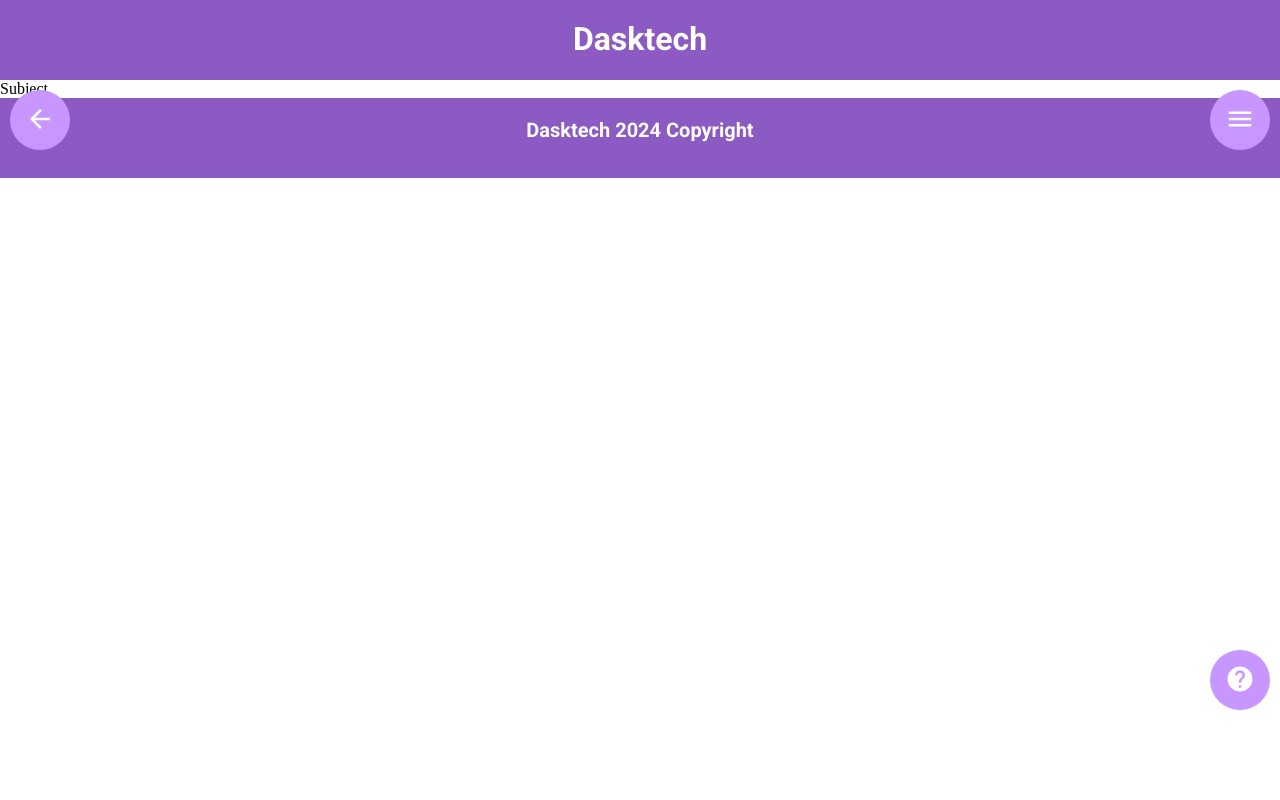
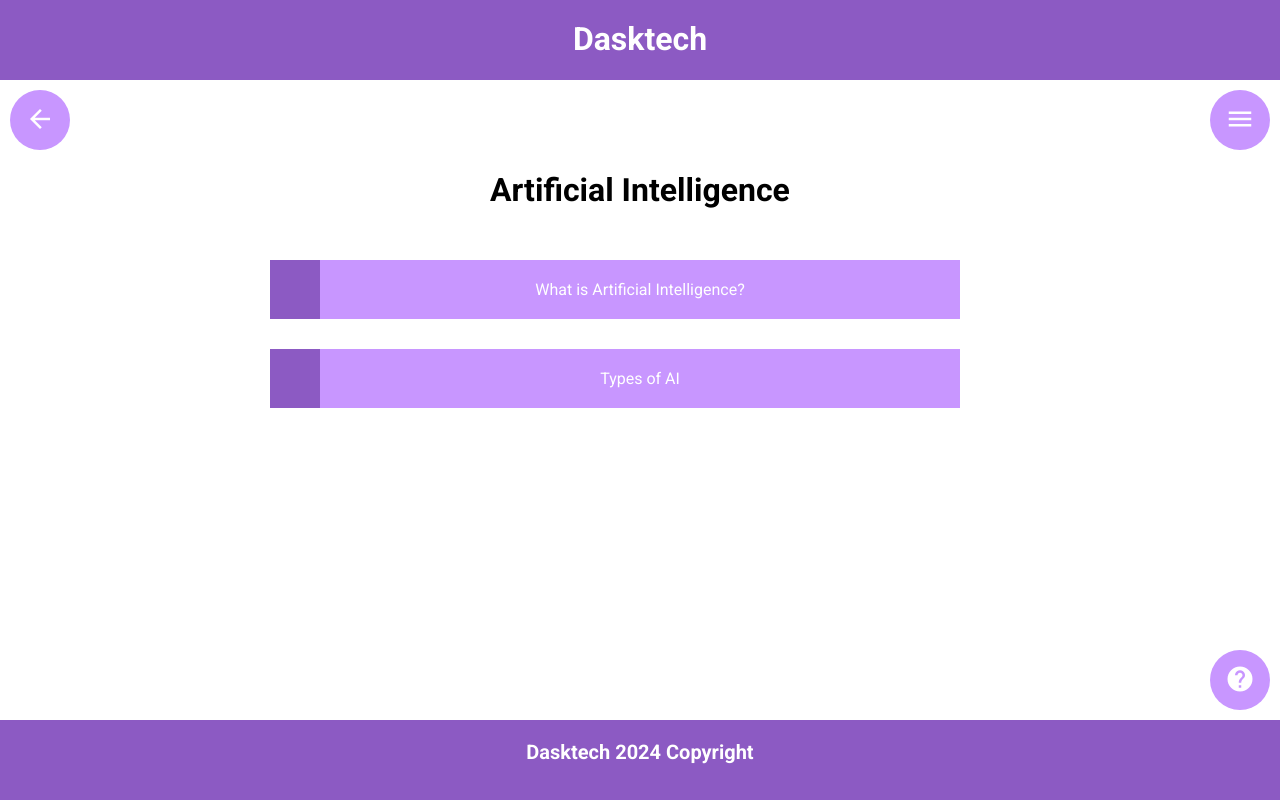
Before and after one commit to DanielTruscaV1/DasktechV3, a Vue app in the folder front-end/dasktech/: page /subject in a window 1280 px wide. Built offline with nearby package versions, Linux system fonts and the light colour scheme.

Commit message:
Updated the subject component.

```diff
--- a/front-end/dasktech/src/components/Subject1.vue
+++ b/front-end/dasktech/src/components/Subject1.vue
@@ -3,16 +3,71 @@
 </script>
 
 <template>
-  Subject
+  <div id="container">
+    <h1 id="title">
+      Artificial Intelligence
+    </h1>
+    <div id="list">
+      <div class="article">
+        What is Artificial Intelligence?
+      </div>
+      <div class="article">
+        Types of AI
+      </div>
+    </div>
+  </div>
 </template>
 
 <style scoped>
+    #container
+    {
+      width:100vw;
+      height:80vh;
+      background-color:var(--color1);
+      font-family:var(--font1);
+    }
+    #title
+    {
+      width:100vw;
+      position:absolute;
+      top:calc(10vh + 70px);
+      text-align:center;
+    }
+    #list
+    {
+      position:absolute;
+      top:calc(10vh + 150px);
+      width:100vw;
+      height:70vh;
+    }
+    .article
+    {
+      width:100vw;
+      margin-top:30px;
+      padding-top:20px;
+      padding-bottom:20px;
+      text-align:center;
+      background-color:var(--color2);
+      color:var(--color1);
+      border-left:10px solid var(--color4);
+    }
     @media screen and (max-width:600px)
     {
 
     }
     @media screen and (min-width:600px)
     {
-
+      .article
+      {
+        width:50vw;
+        margin-top:30px;
+        margin-left:calc(25vw - 50px);
+        padding-top:20px;
+        padding-bottom:20px;
+        text-align:center;
+        background-color:var(--color2);
+        color:var(--color1);
+        border-left:50px solid var(--color4);
+      }
     }
 </style>
```
